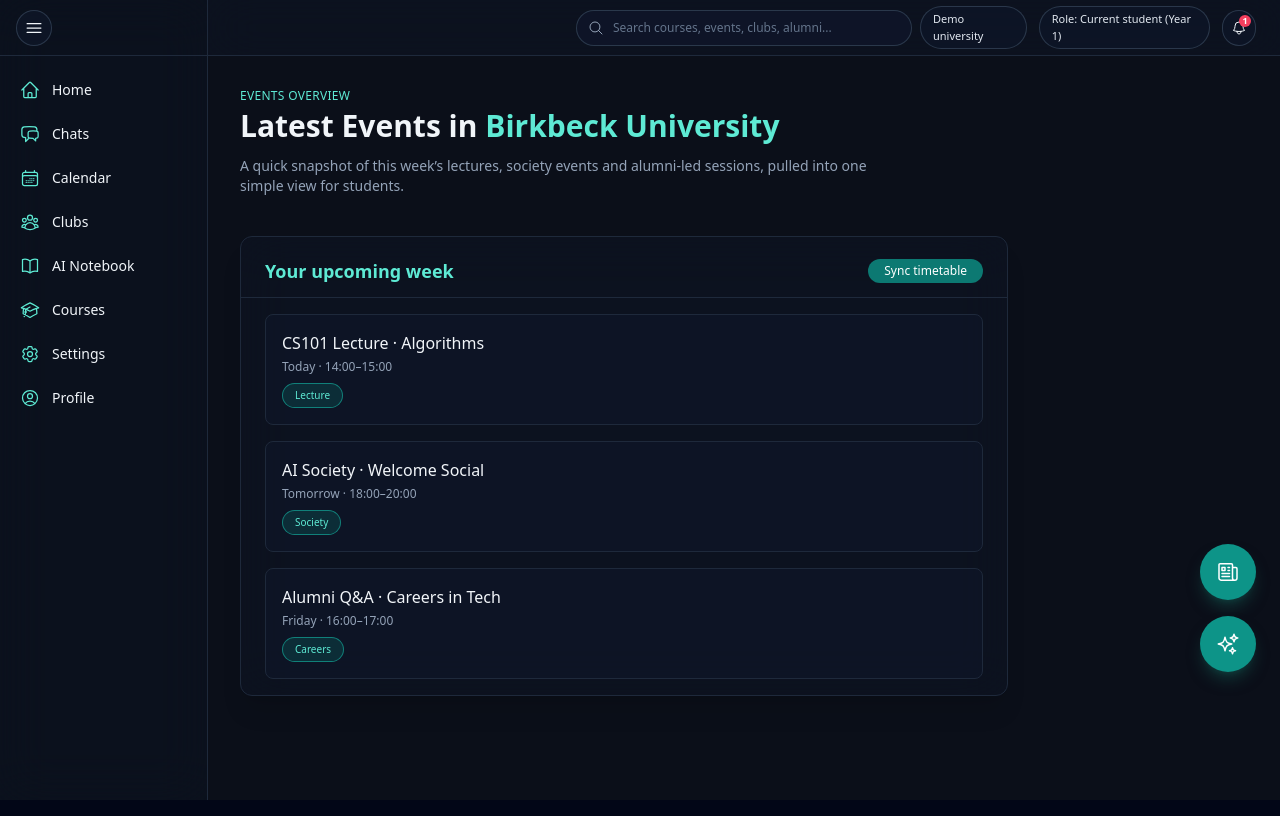
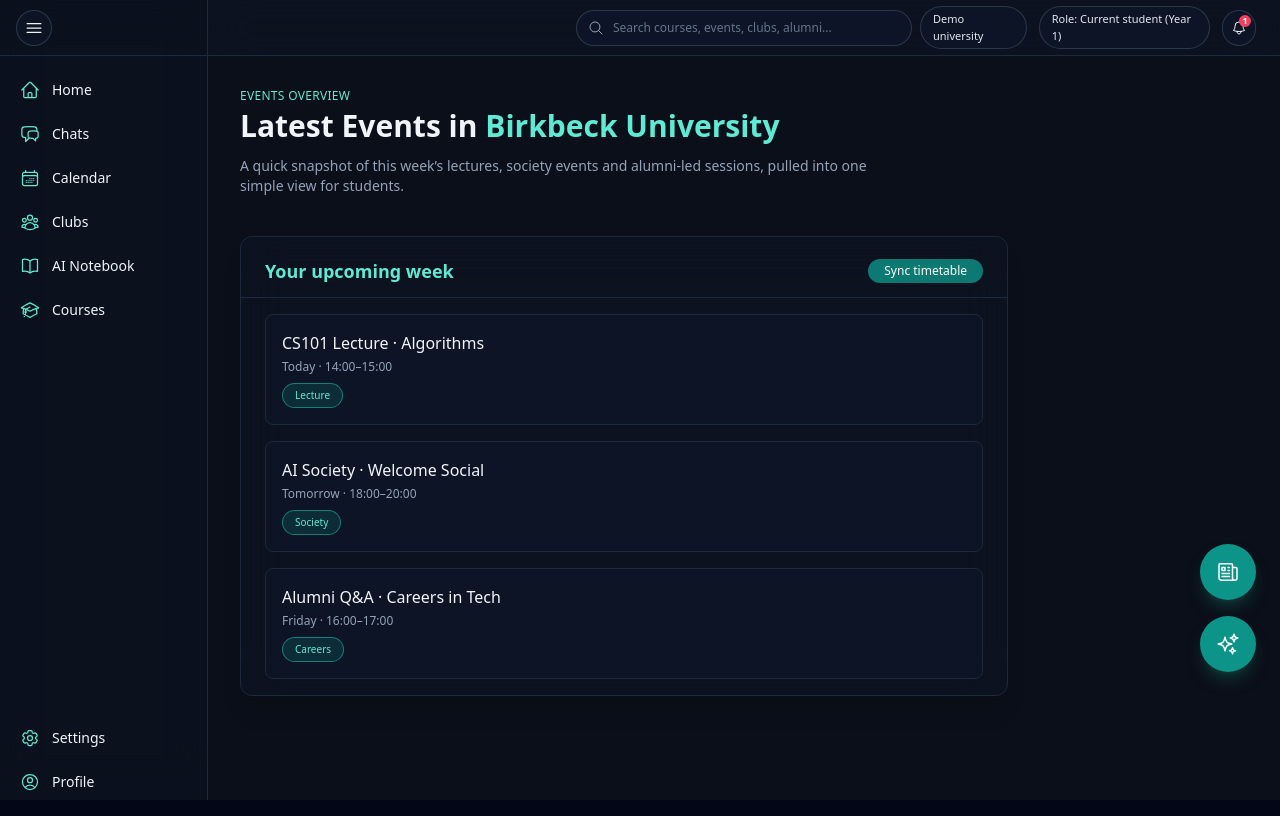
Before and after one commit to linguist101/Acaderra, a Next.js app in the folder web/: page /demo in a window 1280 px wide. Built offline with nearby package versions, Linux system fonts and the light colour scheme.

Commit message:
Update page.tsx

```diff
--- a/web/src/app/demo/page.tsx
+++ b/web/src/app/demo/page.tsx
@@ -69,8 +69,10 @@
         </div>
 
         {/* SIDEBAR MENU */}
-        <nav className="mt-4 flex flex-col gap-2 px-2">
-          {menuItems.map((item, i) => (
+        <nav className="mt-4 flex flex-col h-[calc(100%-56px)] px-2">
+          {/* TOP MENU ITEMS */}
+          <div className="flex flex-col gap-2">
+            {menuItems.slice(0, 6).map((item, i) => (
               <button
                 key={i}
                 className="flex items-center gap-3 rounded-lg px-3 py-2 text-sm hover:bg-slate-800/60 transition-colors"
@@ -79,6 +81,22 @@
                 {!sidebarCollapsed && <span>{item.label}</span>}
               </button>
           ))}
+          </div>
+          {/* SPACER — pushes bottom items to the bottom */}
+          <div className="flex-1" />
+
+          {/* BOTTOM MENU ITEMS */}
+          <div className="flex flex-col gap-2 mb-4">
+            {menuItems.slice(6).map((item, i) => (
+              <button
+                key={i}
+                className="flex items-center gap-3 rounded-lg px-3 py-2 text-sm hover:bg-slate-800/60 transition-colors"
+              >
+                <item.icon className="h-5 w-5 text-teal-300" />
+                {!sidebarCollapsed && <span>{item.label}</span>}
+              </button>
+            ))}
+          </div>
         </nav>
       </aside>
 
```
Lines whose indentation alone changed are shown as unchanged.
